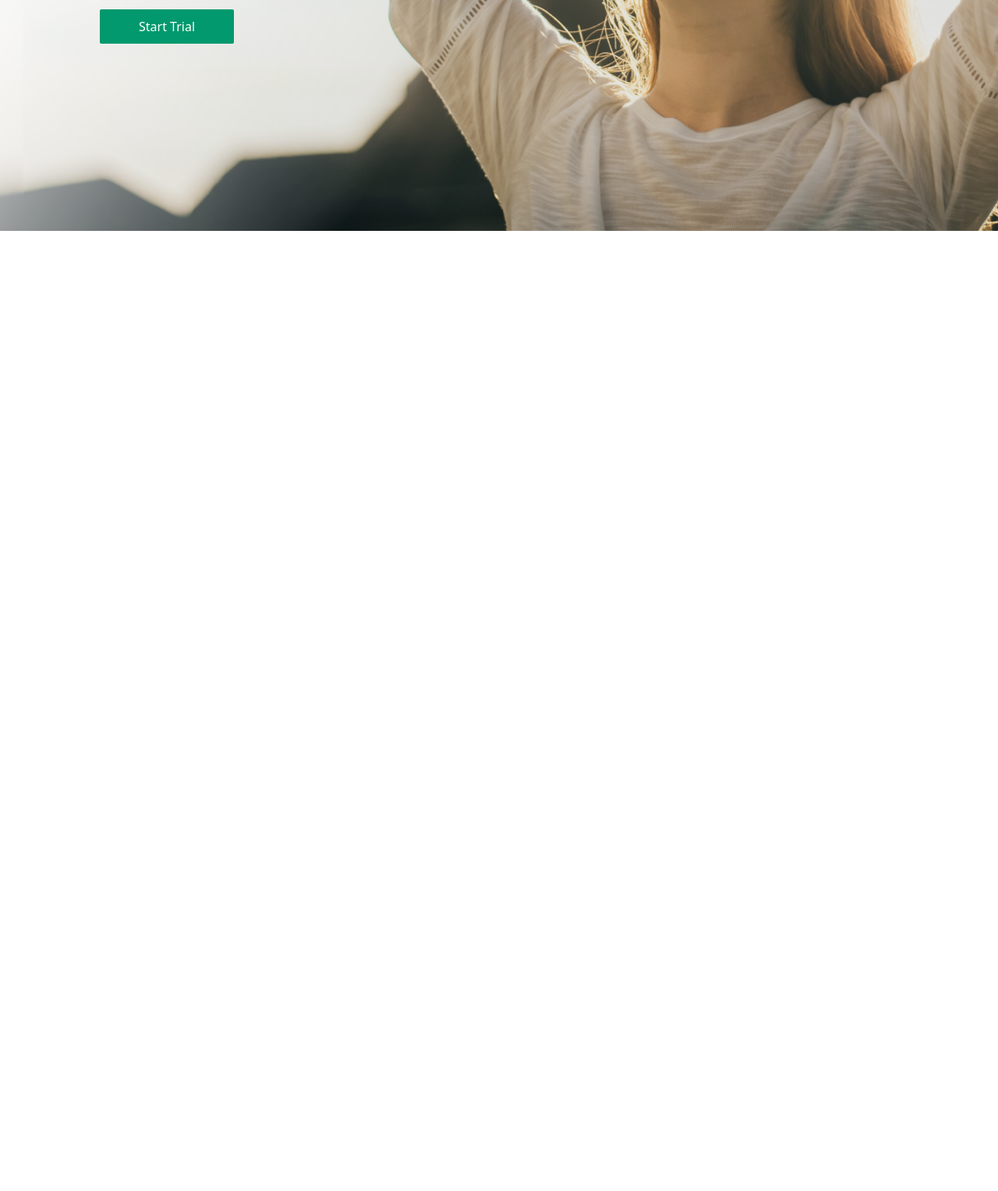
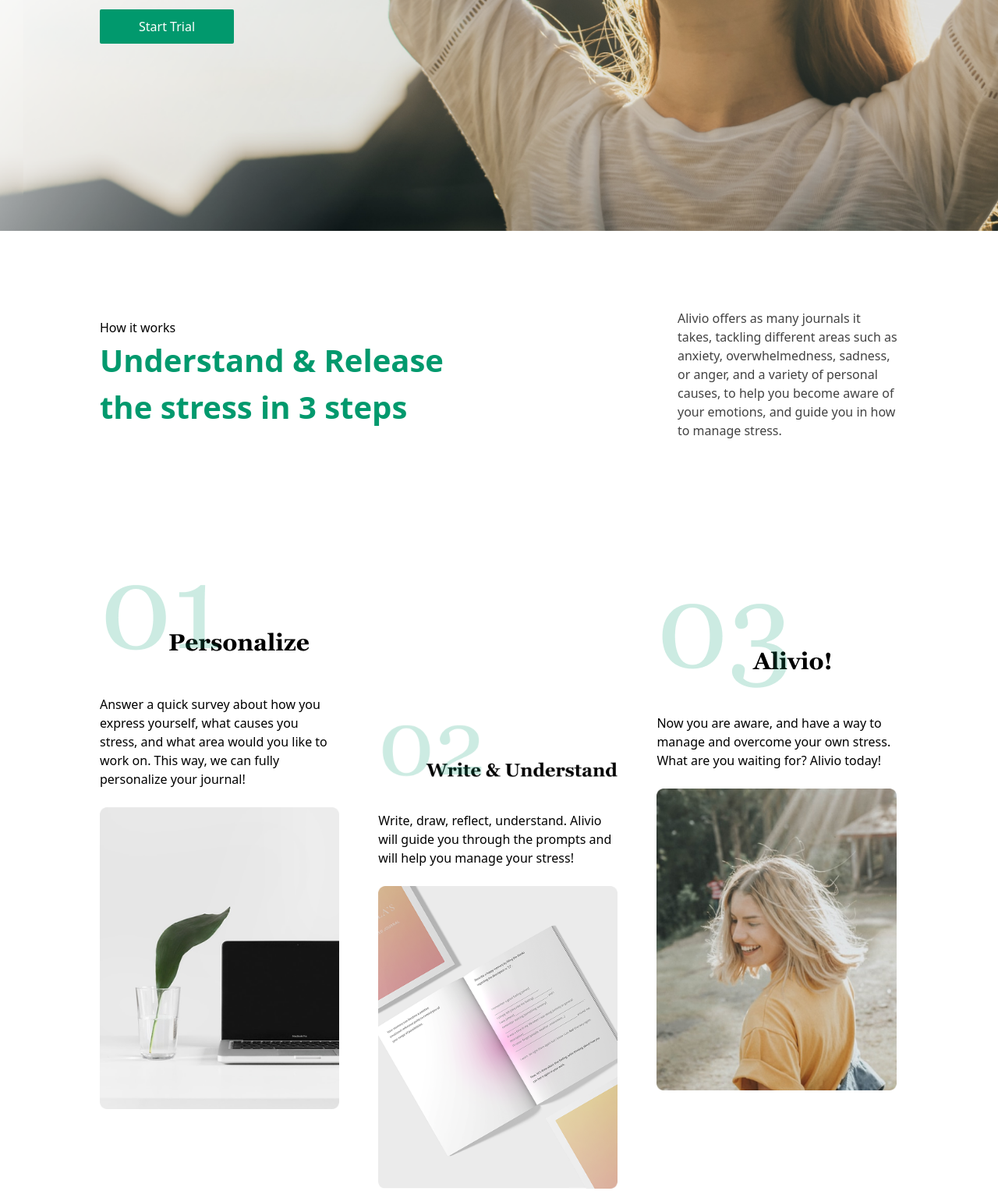
Before and after one commit to norovskiy/rip, a website: page src/index.html in a window 1280 px wide. Shown: the part 500-2027 px from the top of the page at 78% size. Before the commit the page ends 800 px from the top, so only its background shows below. Drawn offline with nearby package versions, Linux system fonts and the light colour scheme; files that its build step writes are made by us from their sources.

Commit message:
section3

```diff
--- a/src/index.html
+++ b/src/index.html
@@ -8,8 +8,7 @@
   </head>
   <body>
     <header
-      class="max-w-[1200px] items-center w-[80%] m-auto py-[20px] flex justify-between"
-    >
+      class="max-w-[1200px] items-center w-[80%] m-auto py-[20px] flex justify-between">
       <img src="./Logo.png" />
       <ul class="gap-[30px] md:flex hidden">
         <li>Why Alivio</li>
@@ -30,8 +29,7 @@
         background-image: url(./BG.png);
         background-repeat: no-repeat;
         background-size: cover;
-        background-position: center;
-      "
+        background-position: center;"
       class="h-[89vh] px-[10%] py-[10%]">
       <h2 class="text-[60px] font-bold text-[#01996D]">
         Be aware,<br />
@@ -49,6 +47,53 @@
       </button>
     </nav>
 
+    <section class="max-w-[1200px] py-[100px] w-[80%] m-auto">
+        <div class="flex items-center gap-[300px]">
+          <div>
+            <p>How it works</p>
+            <h2 class="text-[40px] font-bold text-[#01996D]">
+              Understand & Release the stress in 3 steps
+            </h2>
+          </div>
+          <p class="text-[#424242]">
+            Alivio offers as many journals it takes, tackling different areas such
+            as anxiety, overwhelmedness, sadness, or anger, and a variety of
+            personal causes, to help you become aware of your emotions, and guide
+            you in how to manage stress.
+          </p>
+        </div>
+        <div class="flex gap-[50px] items-center">
+          <div class="w-[30%]">
+            <img src="./Group 26.png" />
+            <p>
+              Answer a quick survey about how you express yourself, what causes
+              you stress, and what area would you like to work on. This way, we
+              can fully personalize your journal!
+            </p>
+            <br />
+            <img src="./Rectangle 30 (2).png" />
+          </div>
+          <div class="w-[30%] mt-[300px]">
+            <img src="./Group 26 (1).png" />
+            <p>
+              Write, draw, reflect, understand. Alivio will guide you through the
+              prompts and will help you manage your stress!
+            </p>
+            <br />
+            <img src="./Rectangle 30 (3).png" />
+          </div>
+          <div class="w-[30%]">
+            <img src="./Group 26 (2).png" />
+            <p>
+              Now you are aware, and have a way to manage and overcome your own
+              stress. What are you waiting for? Alivio today!
+            </p>
+            <br />
+            <img src="./Group 29 (1).png" />
+          </div>
+        </div>
+      </section>
+
 
   </body>
 </html>
```
